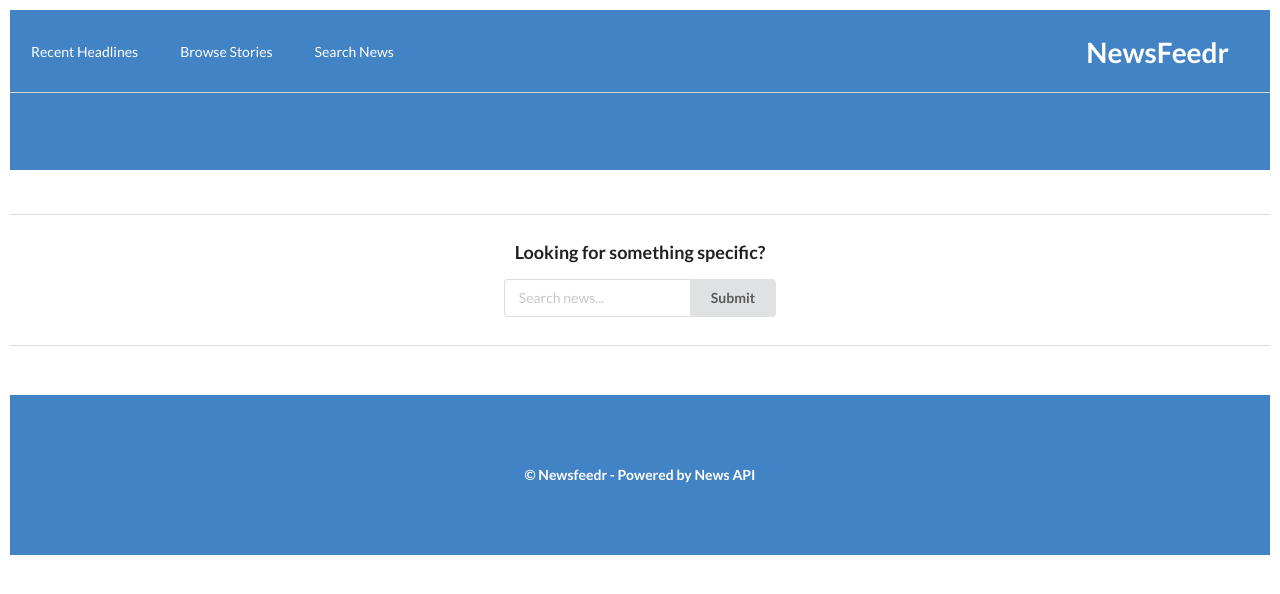
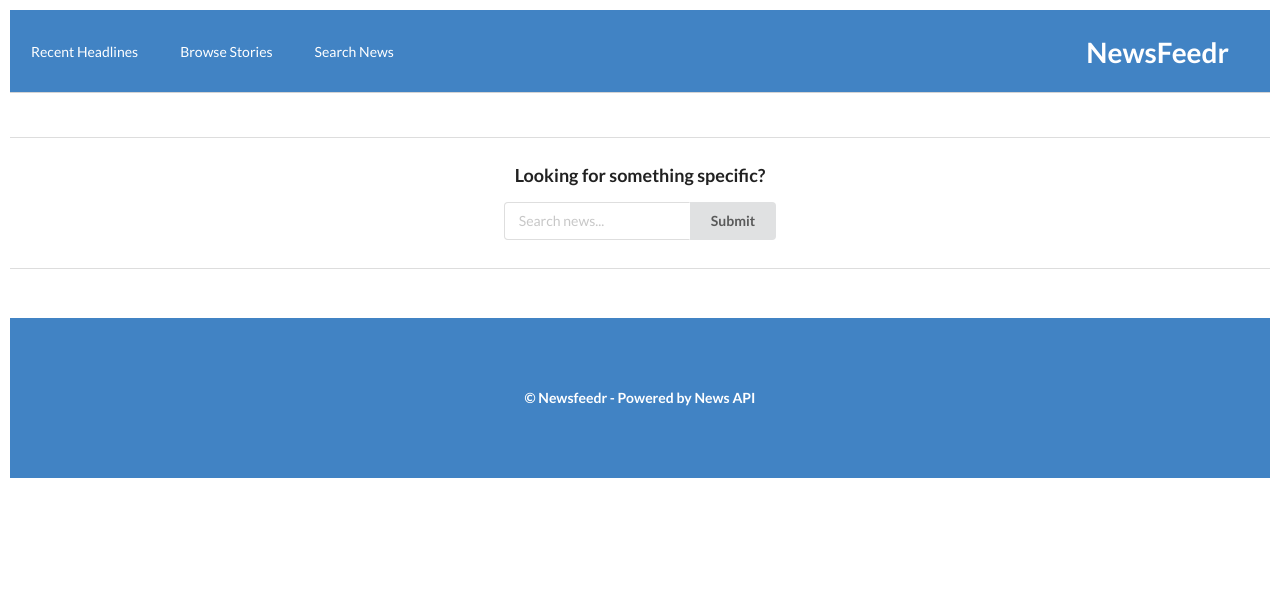
Before and after one commit to yutingcxiang/newsfeedr, a React (Create React App) app in the folder client/: page /search/1 in a window 1280 px wide. Shown: the top 594 px of the page. Built offline with nearby package versions, Linux system fonts and the light colour scheme.

Commit message:
Update extra spacing under menu bar

```diff
--- a/client/src/App.css
+++ b/client/src/App.css
@@ -15,8 +15,6 @@
 
 .App-menu {
   background-color: #4183c4;
-  min-height: 20vh;
-  color: white;
 }
 
 #attribution-link, #title, #headlines-link, #sources-link, #search-link {
```
